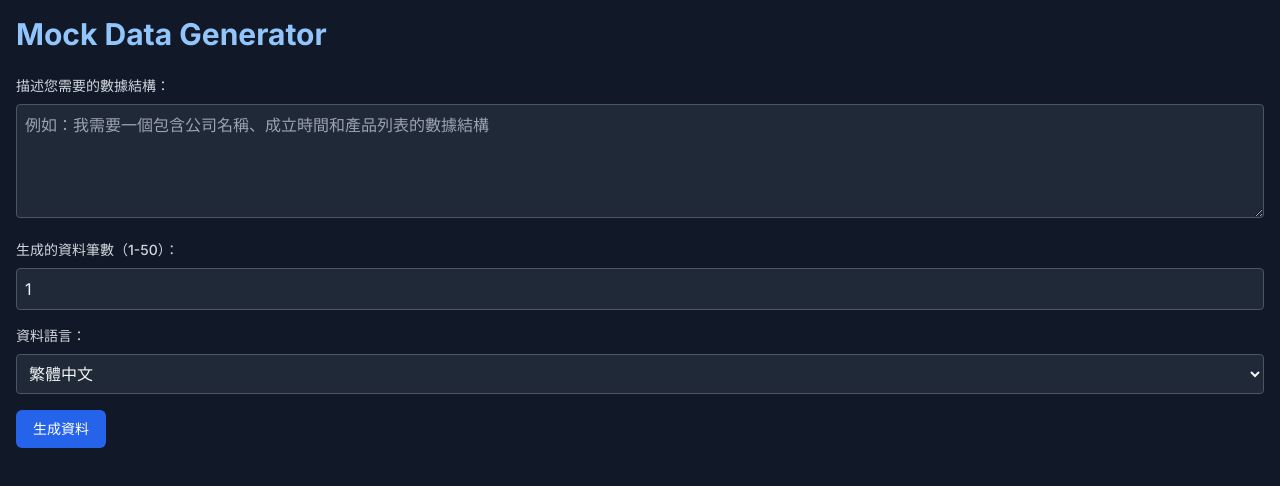
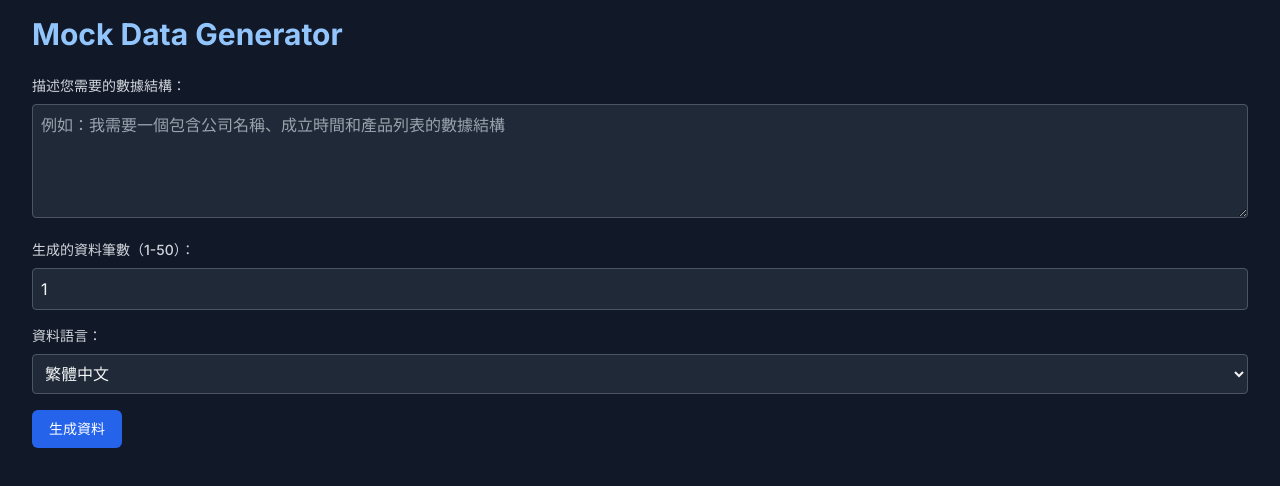
Before and after one commit to yztracker/AI-mockdata, a Next.js app: page / in a window 1280 px wide. Shown: the top 486 px of the page. Built offline with nearby package versions, Linux system fonts and the light colour scheme.

Commit message:
改善頁面佈局：移除左右黑邊
- 將容器類別從 'container' 更改為 'w-full'
- 調整內邊距以優化內容顯示
- 確保頁面內容橫向填滿整個螢幕

```diff
--- a/src/app/page.js
+++ b/src/app/page.js
@@ -63,7 +63,7 @@ export default function Home() {
     setIsLoading(false);
   };
   return (
-    <div className="container mx-auto p-4 bg-gray-900 text-gray-100 min-h-screen">
+    <div className="w-full px-8 py-4 bg-gray-900 text-gray-100 min-h-screen">
       <h1 className="text-3xl font-bold mb-6 text-blue-300">
         Mock Data Generator
       </h1>
```
